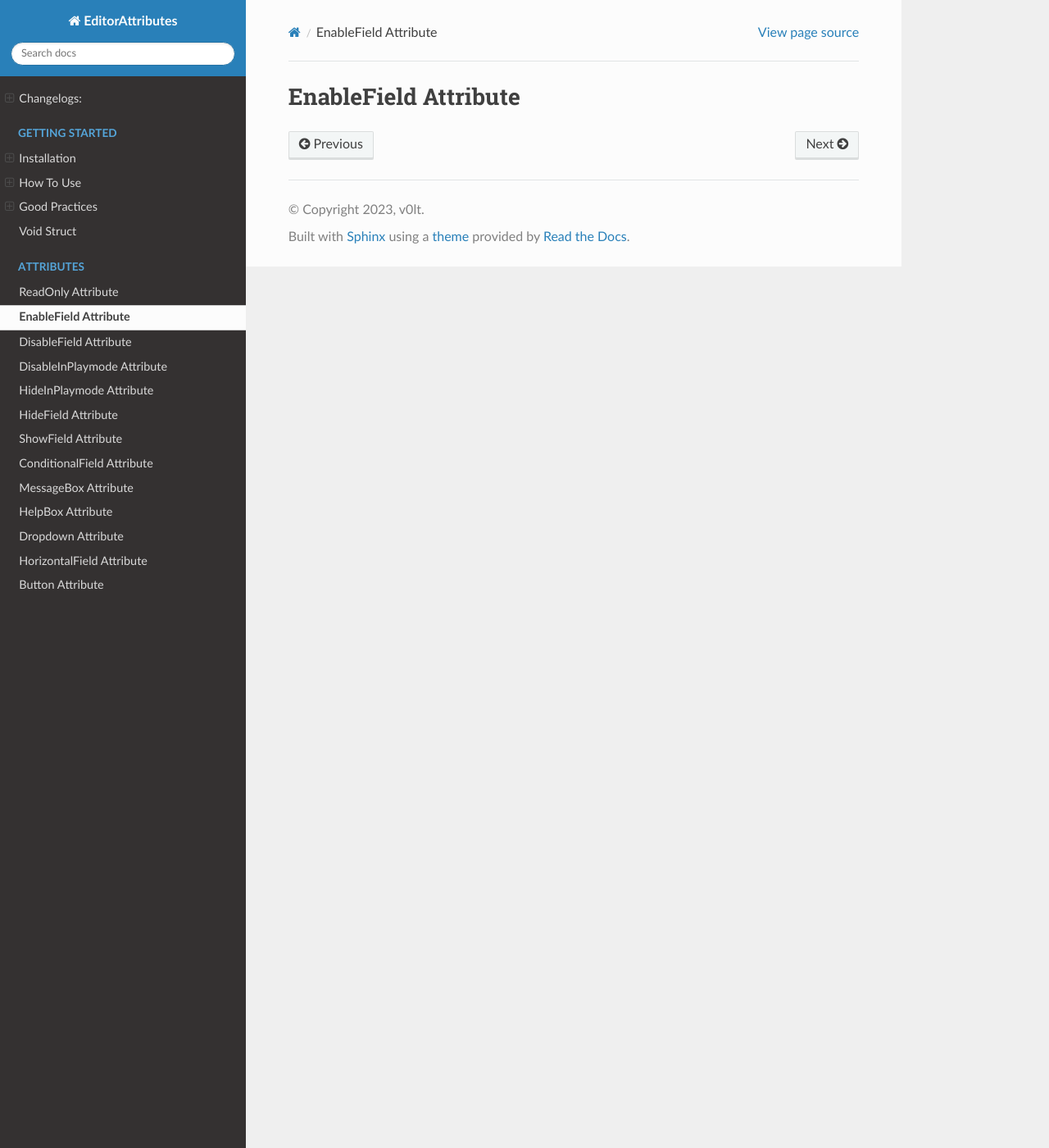
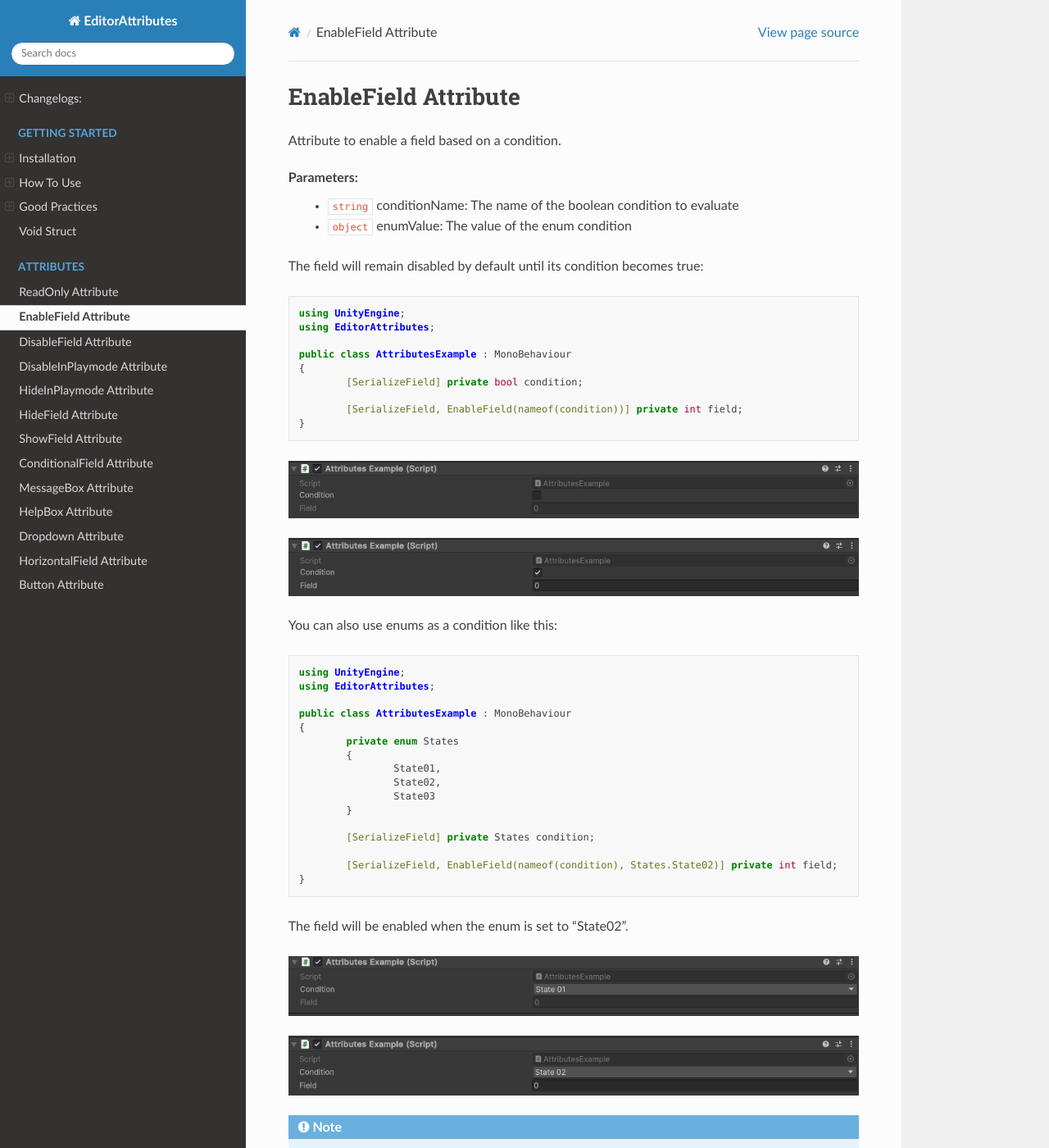
Before and after one commit to v0lt13/EditorAttributesDocs, a Sphinx documentation site: the page built from docs/source/Attributes/enablefield.rst, in a window 1280 px wide and 1400 px high. Shown: the whole window at 82% size. Built offline with Sphinx 7.4.7 and the Read the Docs theme 2.0.0, drawn with Linux system fonts in a browser that asks for light colours; some of the changed text lies outside the part shown.

Commit message:
More docs

```diff
--- a/docs/source/Attributes/conditionalfield.rst
+++ b/docs/source/Attributes/conditionalfield.rst
@@ -1,2 +1,7 @@
 ConditionalField Attribute
 ==========================
+
+Attribute to show/hide or disable/enable a field based on a bunch of conditions.
+
+.. note::
+	It cannot look for the condition inside a struct and it cannot hide arrays or lists, only the fields inside them
--- a/docs/source/Attributes/enablefield.rst
+++ b/docs/source/Attributes/enablefield.rst
@@ -1,2 +1,52 @@
 EnableField Attribute
 =====================
+
+Attribute to enable a field based on a condition.
+
+**Parameters:**
+	- ``string`` conditionName: The name of the boolean condition to evaluate
+	- ``object`` enumValue: The value of the enum condition
+
+The field will remain disabled by default until its condition becomes true::
+
+	using UnityEngine;
+	using EditorAttributes;
+
+	public class AttributesExample : MonoBehaviour
+	{
+		[SerializeField] private bool condition;
+
+		[SerializeField, EnableField(nameof(condition))] private int field;
+	}
+
+.. image:: ../Images/EnableField01.png
+
+.. image:: ../Images/EnableField02.png
+
+You can also use enums as a condition like this::
+
+	using UnityEngine;
+	using EditorAttributes;
+
+	public class AttributesExample : MonoBehaviour
+	{
+		private enum States
+		{
+			State01,
+			State02,
+			State03
+		}
+
+		[SerializeField] private States condition;
+
+		[SerializeField, EnableField(nameof(condition), States.State02)] private int field;
+	}
+
+The field will be enabled when the enum is set to “State02”.
+
+.. image:: ../Images/EnableField03.png
+
+.. image:: ../Images/EnableField04.png
+
+.. note::
+	It cannot look for the condition inside a struct
--- a/docs/source/Attributes/hidefield.rst
+++ b/docs/source/Attributes/hidefield.rst
@@ -1,2 +1,7 @@
 HideField Attribute
 ===================
+
+Attribute to hide fields in the inspector based on a condition.
+
+.. note::
+	It cannot look for the condition inside a struct and it cannot hide arrays or lists, only the fields inside them
--- a/docs/source/Attributes/showfield.rst
+++ b/docs/source/Attributes/showfield.rst
@@ -1,2 +1,7 @@
 ShowField Attribute
 ==================
+
+Attribute to show fields in the inspector based on a condition.
+
+.. note::
+	It cannot look for the condition inside a struct and it cannot hide arrays or lists, only the fields inside them
```
Also changed, not shown: docs/source/Attributes/disablefield.rst (+50 -0 lines), docs/source/Images/DisableField01.png (added), docs/source/Images/DisableField02.png (added), docs/source/Images/DisableField03.png (added), docs/source/Images/DisableField04.png (added), docs/source/Images/EnableField01.png (added), docs/source/Images/EnableField02.png (added), docs/source/Images/EnableField03.png (added), docs/source/Images/EnableField04.png (added).
